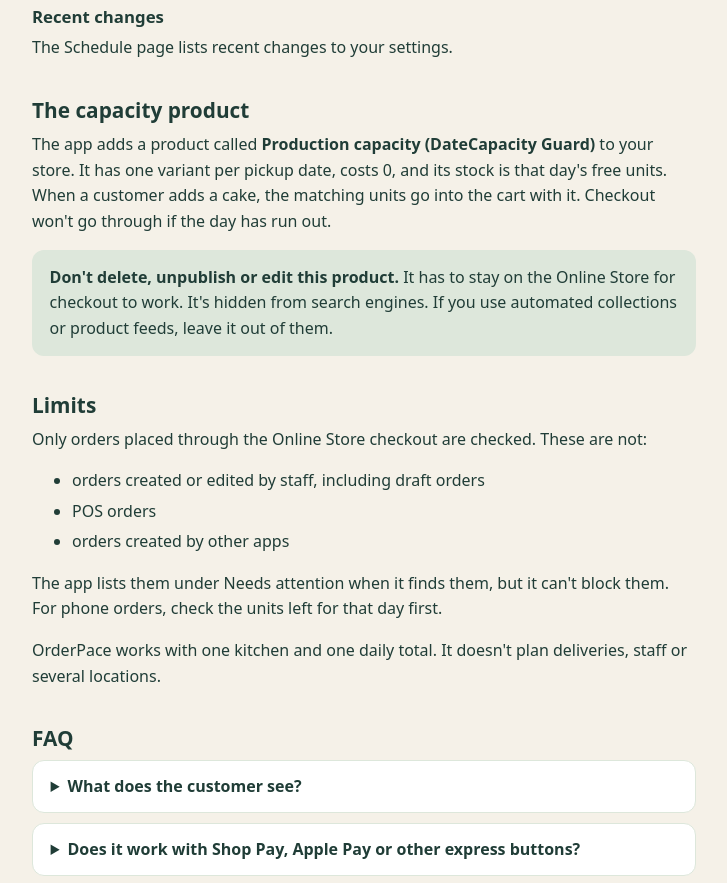
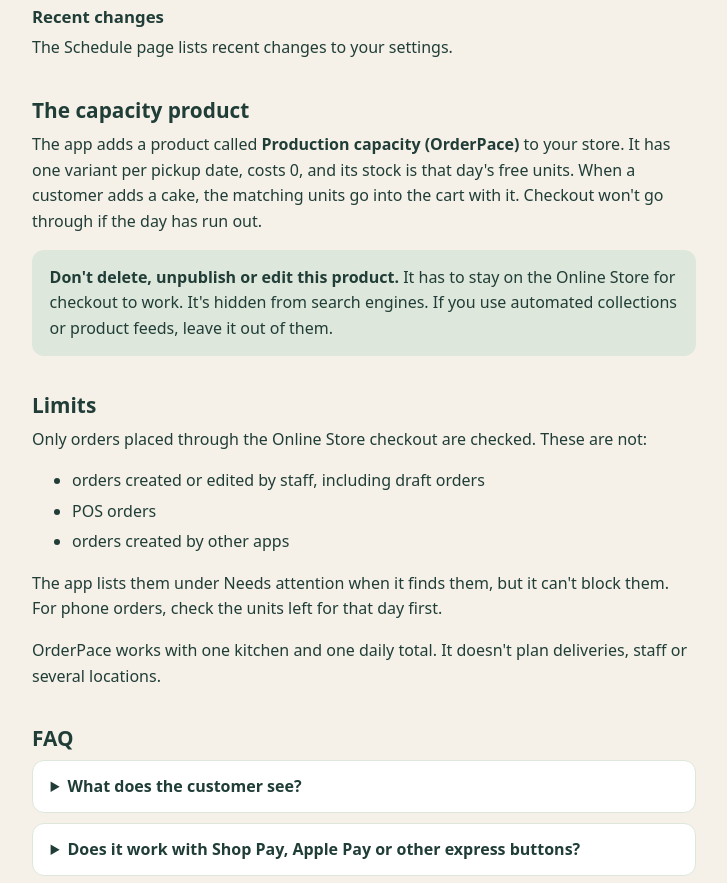
Before and after one commit to stoneforgelabs/web, a plain HTML site: page orderpace/help/index.html in a window 1280 px wide. Shown: the part 1780-2663 px from the top of the page, without its empty margins (276-1003 px from the left). Drawn offline with Linux system fonts and the light colour scheme.

Commit message:
denni beh studia 2026-11-15 (build_web.py z dat)

```diff
--- a/orderpace/help/index.html
+++ b/orderpace/help/index.html
@@ -81,7 +81,7 @@
   <p>The Schedule page lists recent changes to your settings.</p>
 
   <h2 id="capacity-product">The capacity product</h2>
-  <p>The app adds a product called <strong>Production capacity (DateCapacity Guard)</strong> to your store. It has one variant per pickup date, costs 0, and its stock is that day's free units. When a customer adds a cake, the matching units go into the cart with it. Checkout won't go through if the day has run out.</p>
+  <p>The app adds a product called <strong>Production capacity (OrderPace)</strong> to your store. It has one variant per pickup date, costs 0, and its stock is that day's free units. When a customer adds a cake, the matching units go into the cart with it. Checkout won't go through if the day has run out.</p>
   <div class="note">
     <p><strong>Don't delete, unpublish or edit this product.</strong> It has to stay on the Online Store for checkout to work. It's hidden from search engines. If you use automated collections or product feeds, leave it out of them.</p>
   </div>
```
